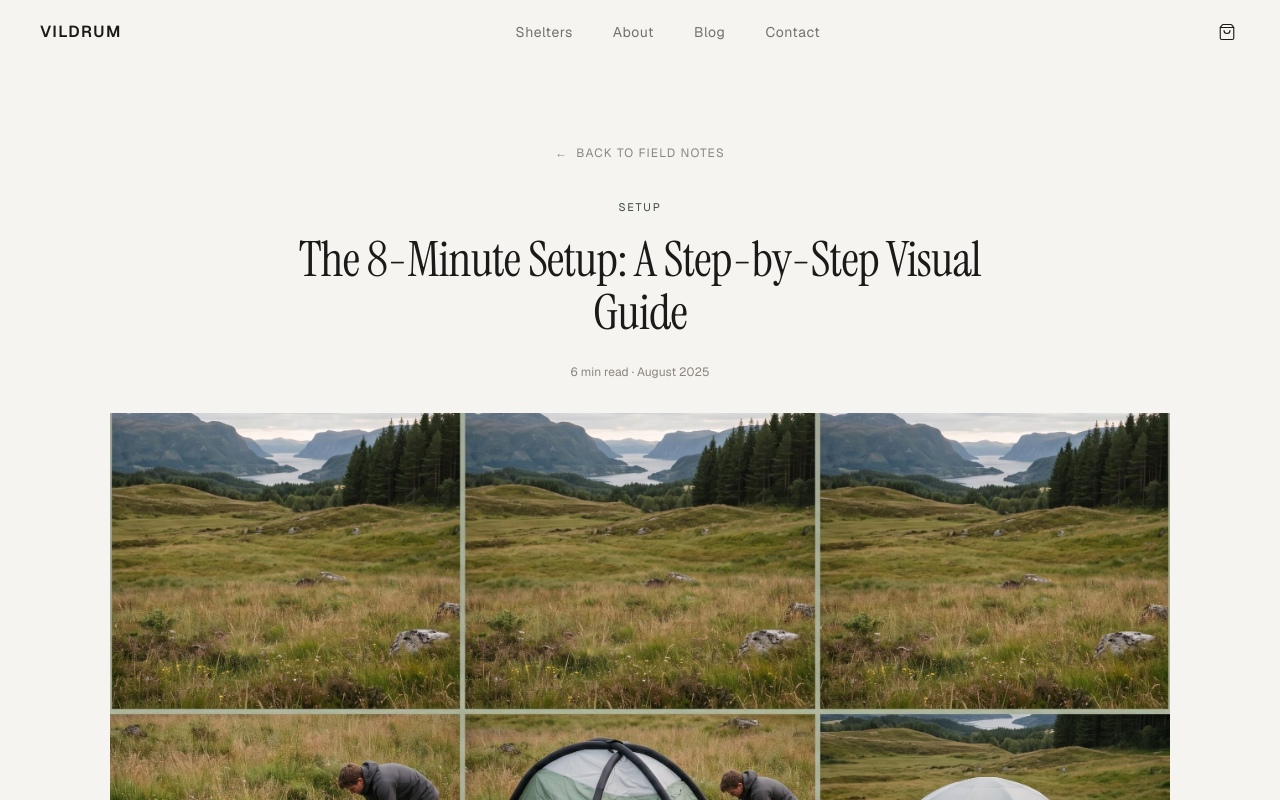
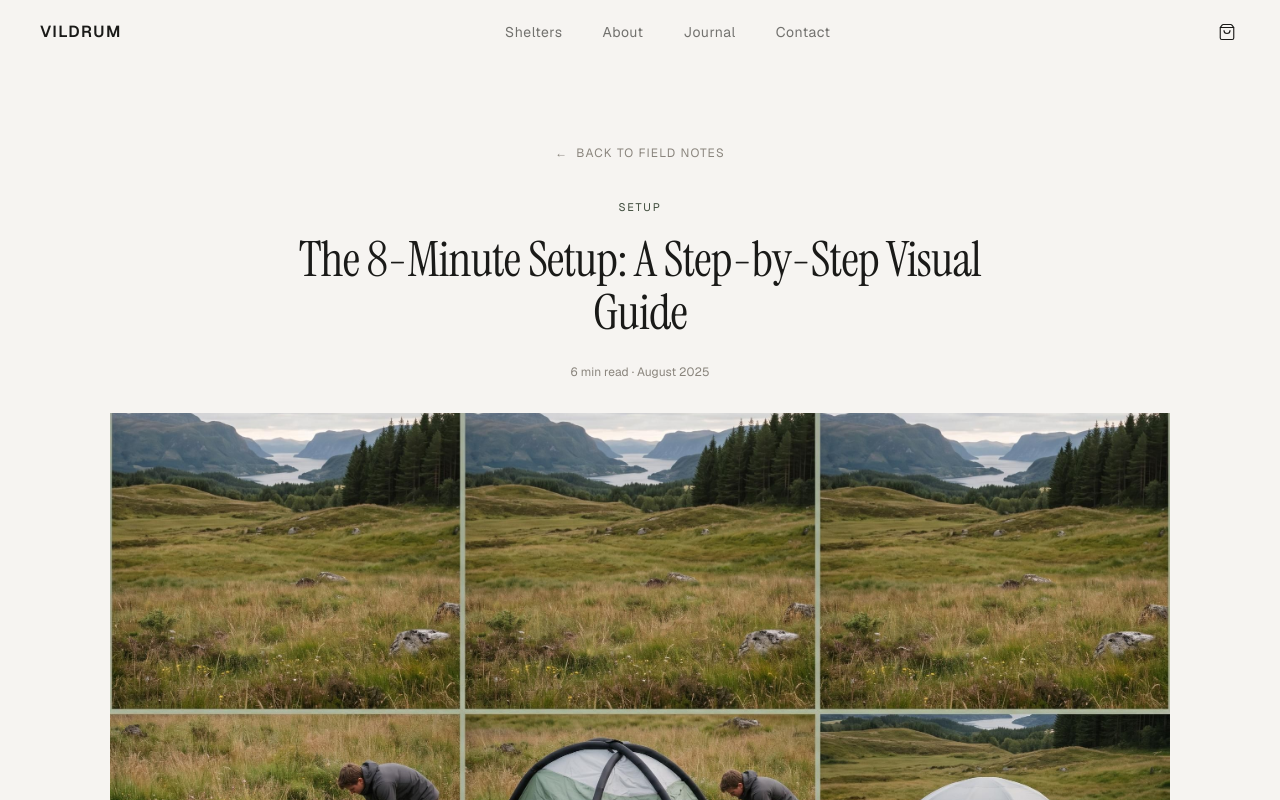
Before and after one commit to sebra23/vildrum, a React (Vite) app in the folder app/: page /#/blog/8-minute-setup-visual-guide in a window 1280 px wide. Shown: the top 800 px of the page. Built offline with nearby package versions, Linux system fonts and the light colour scheme.

Commit message:
Rename Blog navigation and pathing to Journal

```diff
--- a/app/src/components/Footer.tsx
+++ b/app/src/components/Footer.tsx
@@ -52,7 +52,7 @@ export default function Footer() {
             <ul className="space-y-2.5">
               {[
                 { label: 'About', to: '/about' },
-                { label: 'Blog', to: '/blog' },
+                { label: 'Journal', to: '/journal' },
                 { label: 'Careers', to: '/about' },
                 { label: 'Press', to: '/about' },
               ].map(item => (
--- a/app/src/components/Navbar.tsx
+++ b/app/src/components/Navbar.tsx
@@ -31,7 +31,7 @@ export default function Navbar() {
   const navLinks = [
     { label: 'Shelters', to: '/products' },
     { label: 'About', to: '/about' },
-    { label: 'Blog', to: '/blog' },
+    { label: 'Journal', to: '/journal' },
     { label: 'Contact', to: '/contact' },
   ]
 
--- a/app/src/pages/Blog.tsx
+++ b/app/src/pages/Blog.tsx
@@ -14,7 +14,7 @@ const categories = ['All', 'Field Guides', 'Culture', 'Design', 'Adventure', 'Se
 
 export default function Blog() {
   useSEO(
-    "Blog — VILDRUM",
+    "Journal — VILDRUM",
     "Discover stories, design reflections, field guides, and outdoor inspiration from the VILDRUM team."
   )
 
@@ -120,7 +120,7 @@ export default function Blog() {
 
         <div className="relative z-10 w-full pb-16 md:pb-20 px-5 md:px-10 text-center">
           <span className="hero-label font-sans text-[11px] font-500 uppercase tracking-[0.12em] text-warm-white opacity-0">
-            BLOG
+            JOURNAL
           </span>
           <h1 className="hero-title font-serif text-[clamp(40px,6vw,88px)] font-400 text-warm-white leading-[0.95] tracking-[-0.025em] mt-3">
             {"Field Notes".split('').map((char, i) => (
@@ -170,7 +170,7 @@ export default function Blog() {
                     </p>
                     <div className="feat-text mt-8 opacity-0">
                       <Link
-                        to={`/blog/${featuredPost.slug}`}
+                        to={`/journal/${featuredPost.slug}`}
                         className="group inline-flex items-center gap-2 font-sans text-[14px] font-500 text-charcoal"
                       >
                         <span className="relative">
@@ -233,7 +233,7 @@ export default function Blog() {
                     transition={{ duration: 0.4, ease: [0.16, 1, 0.3, 1] }}
                     className="group"
                   >
-                    <Link to={`/blog/${post.slug}`} className="block">
+                    <Link to={`/journal/${post.slug}`} className="block">
                       <div className="overflow-hidden aspect-[3/2] bg-limestone">
                         <img
                           src={post.image}
--- a/app/src/pages/BlogPost.tsx
+++ b/app/src/pages/BlogPost.tsx
@@ -95,7 +95,7 @@ export default function BlogPost() {
         {/* Back Link */}
         <div className="anim-header opacity-0 mb-8 flex justify-center">
           <Link
-            to="/blog"
+            to="/journal"
             className="inline-flex items-center gap-2 font-sans text-[12px] font-500 uppercase tracking-[0.1em] text-ash hover:text-charcoal transition-colors duration-200"
           >
             <span>&larr;</span> Back to Field Notes
@@ -221,7 +221,7 @@ export default function BlogPost() {
           <div className="grid grid-cols-1 md:grid-cols-2 gap-8">
             {relatedPosts.map((rPost) => (
               <article key={rPost.slug} className="group">
-                <Link to={`/blog/${rPost.slug}`} className="block">
+                <Link to={`/journal/${rPost.slug}`} className="block">
                   <div className="aspect-[16/10] overflow-hidden bg-warm-white">
                     <img
                       src={rPost.image}
@@ -245,7 +245,7 @@ export default function BlogPost() {
 
           <div className="mt-16 flex justify-center">
             <Link
-              to="/blog"
+              to="/journal"
               className="px-6 py-3 border border-charcoal text-charcoal font-sans text-[13px] font-500 uppercase tracking-[0.08em] hover:bg-charcoal hover:text-warm-white transition-colors duration-300"
             >
               All Stories
```
